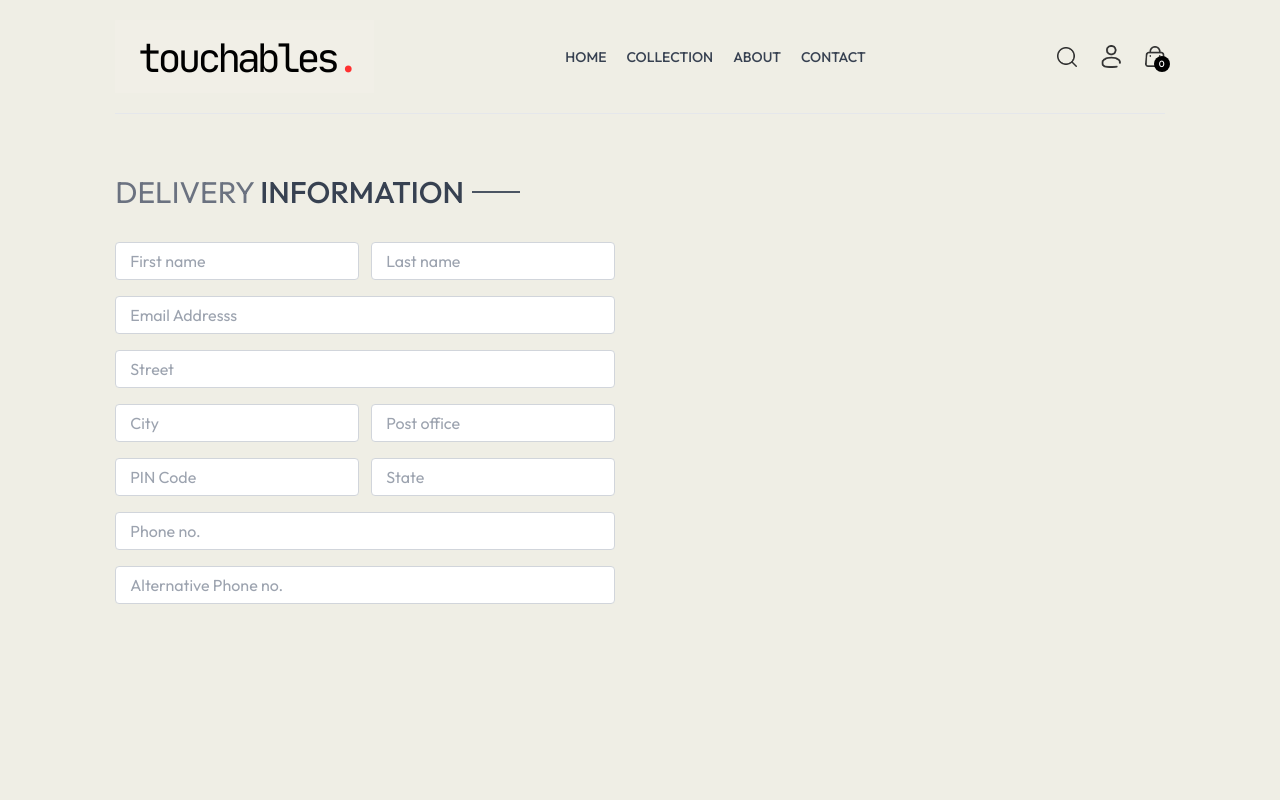
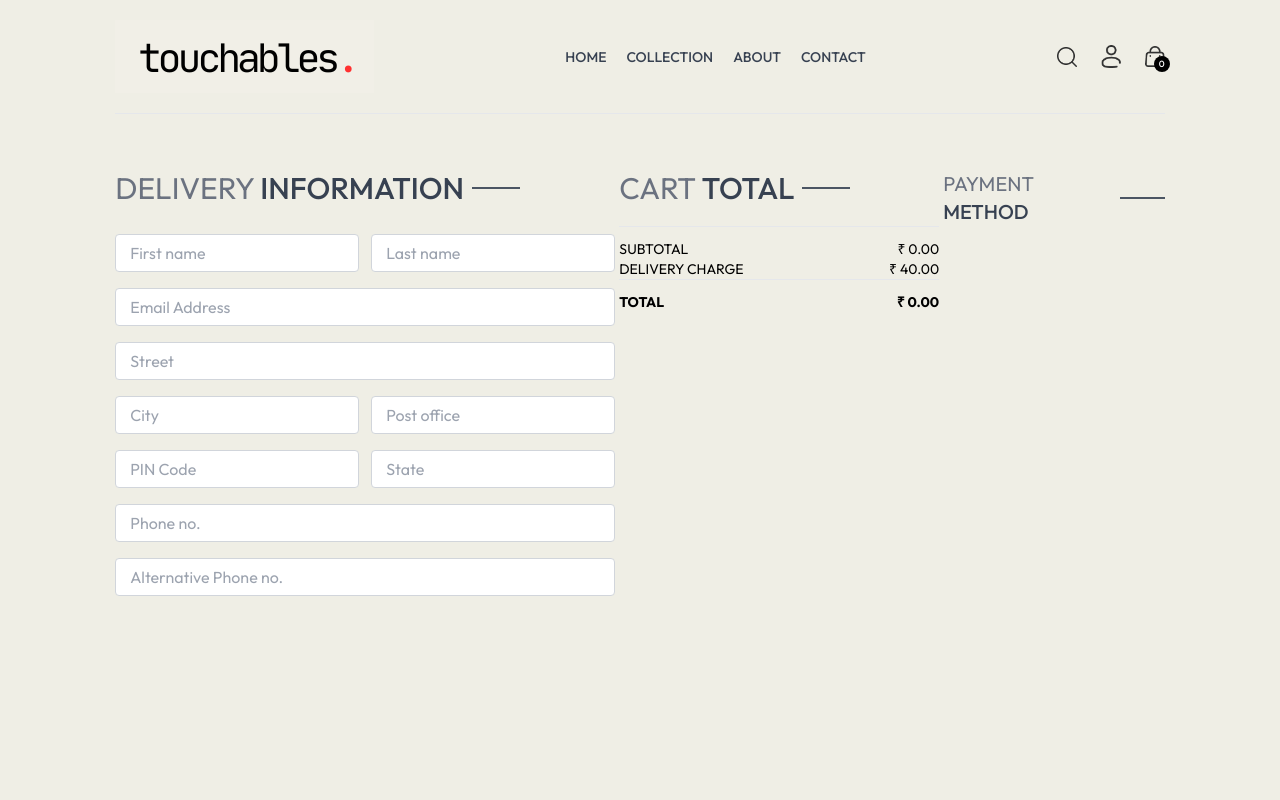
Before and after one commit to Snehasish321/eCommerce, a React (Vite) app in the folder frontend/: page /place-order in a window 1280 px wide. Shown: the top 800 px of the page. Built offline with nearby package versions, Linux system fonts and the light colour scheme.

Commit message:
ittuSaUpdate

```diff
--- a/frontend/src/components/CartTotal.jsx
+++ b/frontend/src/components/CartTotal.jsx
@@ -1,38 +1,29 @@
-import React, { useContext } from 'react'
-import { ShopContext } from '../context/ShopContext'
-import Title from './Title'
+import React, { useContext } from 'react';
+import { ShopContext } from '../context/ShopContext';
+import Title from './Title';
 
 const CartTotal = () => {
-
-
-  const { currency , delivery_fee , getCartAmount } = useContext(ShopContext);
-
+  const { currency, delivery_fee, getCartAmount } = useContext(ShopContext);
 
   return (
     <div className='w-full'>
-      <div className='text-2xl'>
+      <div className='text-3xl mb-2'>
         <Title text1={'CART'} text2={'TOTAL'} />
       </div>
-      <div className='flex flex-col gap-2 mt-2 text-sm'>
-        <div className='flex justify-between'>
-          <p>SUBTOTAL</p>
-          <p>{currency} {getCartAmount()}.00</p>
-            <hr />
-            <div className='flex justify-between'>
-              <p>DELIVERY</p>
-              <p>{currency} {delivery_fee}.00</p>
-            </div>
-            <hr />
-            <div className='flex justify-between'>
-              <b>TOTAL</b>
-              <b>{currency} {getCartAmount() === 0 ? 0 : getCartAmount() + delivery_fee}.00</b>
-            </div>
-        </div>
+      <div className='flex items-center justify-between text-sm border-t pt-3'>
+        <p>SUBTOTAL</p>
+        <p>{currency} {getCartAmount()}.00</p>
+      </div>
+      <div className='flex items-center justify-between text-sm'>
+        <p>DELIVERY CHARGE</p>
+        <p>{currency} {delivery_fee}.00</p>
+      </div>
+      <div className='flex items-center justify-between text-sm font-bold border-t pt-3'>
+        <p>TOTAL</p>
+        <p>{currency} {getCartAmount() === 0 ? 0 : getCartAmount() + delivery_fee}.00</p>
       </div>
     </div>
-  )
-}
+  );
+};
 
-
-
-export default CartTotal
+export default CartTotal;
--- a/frontend/src/pages/Home.jsx
+++ b/frontend/src/pages/Home.jsx
@@ -15,7 +15,7 @@ const Home = () => {
       <BestSeller />
       <OurPolicy />
       <NewsletterBox />
-      <Footer />
+
     </div>
   )
 }
--- a/frontend/src/pages/PlaceOrder.jsx
+++ b/frontend/src/pages/PlaceOrder.jsx
@@ -1,41 +1,42 @@
-import React from 'react'
-import Title from '../components/Title'
+import React from 'react';
+import Title from '../components/Title';
+import CartTotal from '../components/CartTotal';
 
 const PlaceOrder = () => {
   return (
-    <div className='flrx flex-col sm:flex-row justify-between gap-4 pt-5 sm:pt-14 min-h-[80vh] border-t'>
+    <div className='flex flex-col sm:flex-row justify-between gap-1 pt-5 sm:pt-14 min-h-[80vh] border-t'>
       {/* Left side */}
-      <div className='flex flex-col gap-4 w-full sm:max-w-[500px] '>
-        <div className='text-xl sm:text-3xl my-1'>
+      <div className='flex flex-col gap-4 w-full sm:max-w-[500px]'>
+        <div className='text-xl sm:text-3xl'>
           <Title text1={'DELIVERY'} text2={'INFORMATION'} />
         </div>
         <div className='flex gap-3'>
-          <input className='border border-gray-300 rounded py-1.5 px-3.5 w-full' type="text" placeholder='First name'/>
-          <input className='border border-gray-300 rounded py-1.5 px-3.5 w-full' type="text" placeholder='Last name'/>
+          <input className='border border-gray-300 rounded py-1.5 px-3.5 w-full' type="text" placeholder='First name' />
+          <input className='border border-gray-300 rounded py-1.5 px-3.5 w-full' type="text" placeholder='Last name' />
         </div>
-        <div>
-        <input className='border border-gray-300 rounded py-1.5 px-3.5 w-full' type="email" placeholder='Email Addresss'/>
-        </div>
-        <div>
-        <input className='border border-gray-300 rounded py-1.5 px-3.5 w-full' type="text" placeholder='Street'/>
+        <input className='border border-gray-300 rounded py-1.5 px-3.5 w-full' type="email" placeholder='Email Address' />
+        <input className='border border-gray-300 rounded py-1.5 px-3.5 w-full' type="text" placeholder='Street' />
+        <div className='flex gap-3'>
+          <input className='border border-gray-300 rounded py-1.5 px-3.5 w-full' type="text" placeholder='City' />
+          <input className='border border-gray-300 rounded py-1.5 px-3.5 w-full' type="text" placeholder='Post office' />
         </div>
         <div className='flex gap-3'>
-          <input className='border border-gray-300 rounded py-1.5 px-3.5 w-full' type="text" placeholder='City'/>
-          <input className='border border-gray-300 rounded py-1.5 px-3.5 w-full' type="text" placeholder='Post office'/>
+          <input className='border border-gray-300 rounded py-1.5 px-3.5 w-full' type="number" placeholder='PIN Code' />
+          <input className='border border-gray-300 rounded py-1.5 px-3.5 w-full' type="text" placeholder='State' />
         </div>
-        <div className='flex gap-3'>
-          <input className='border border-gray-300 rounded py-1.5 px-3.5 w-full' type="number" placeholder='PIN Code'/>
-          <input className='border border-gray-300 rounded py-1.5 px-3.5 w-full' type="text" placeholder='State'/>
-        </div>
-        <div className='flex gap-3'>
-        <input className='border border-gray-300 rounded py-1.5 px-3.5 w-full' type="number" placeholder='Phone no.'/>
-        </div>
-        <div className='flex gap-3'>
-        <input className='border border-gray-300 rounded py-1.5 px-3.5 w-full' type="number" placeholder='Alternative Phone no.'/>
-        </div>
+        <input className='border border-gray-300 rounded py-1.5 px-3.5 w-full' type="number" placeholder='Phone no.' />
+        <input className='border border-gray-300 rounded py-1.5 px-3.5 w-full' type="number" placeholder='Alternative Phone no.' />
+      </div>
+
+      {/* Right Side */}
+      <div className=' text-xl min-w-80'>
+        <CartTotal />
+      </div>
+      <div className='text-xl '>
+        <Title text1={'PAYMENT'} text2={'METHOD'} />
       </div>
     </div>
-  )
-}
+  );
+};
 
-export default PlaceOrder
+export default PlaceOrder;
```
